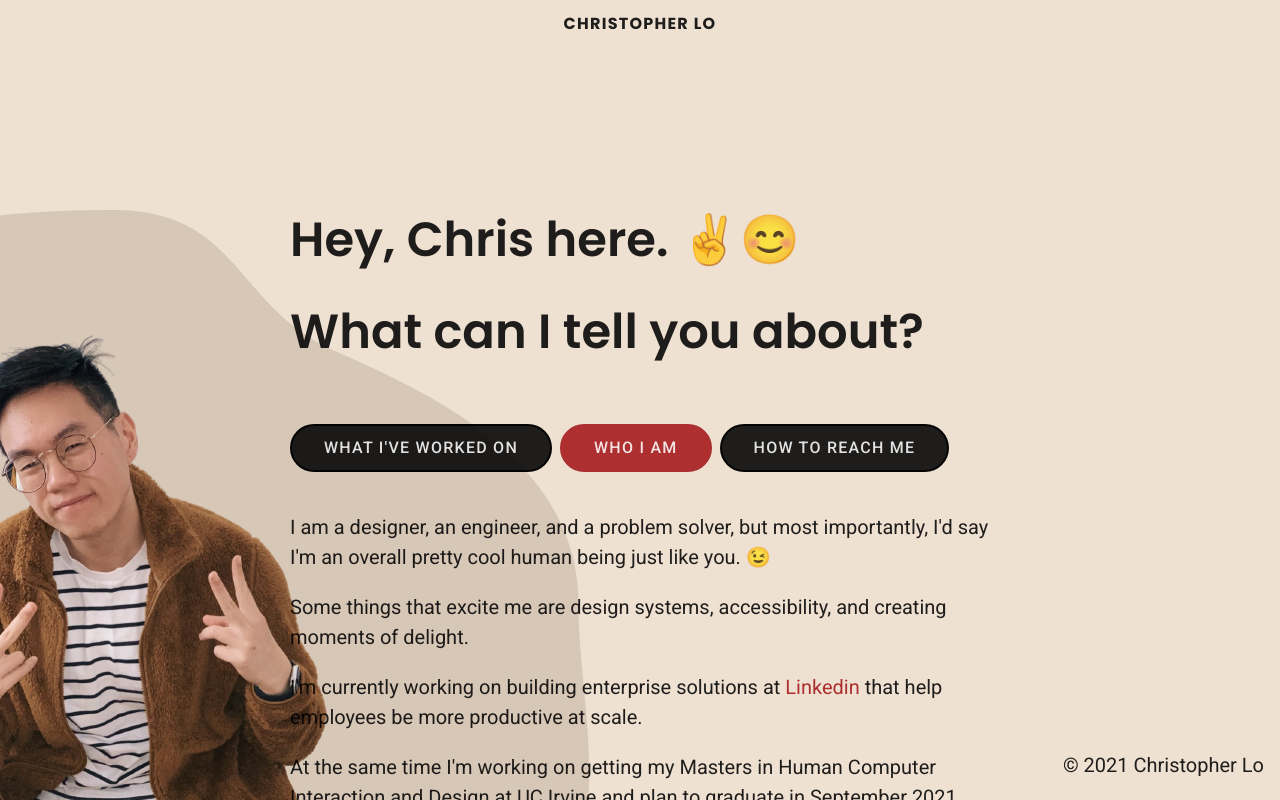
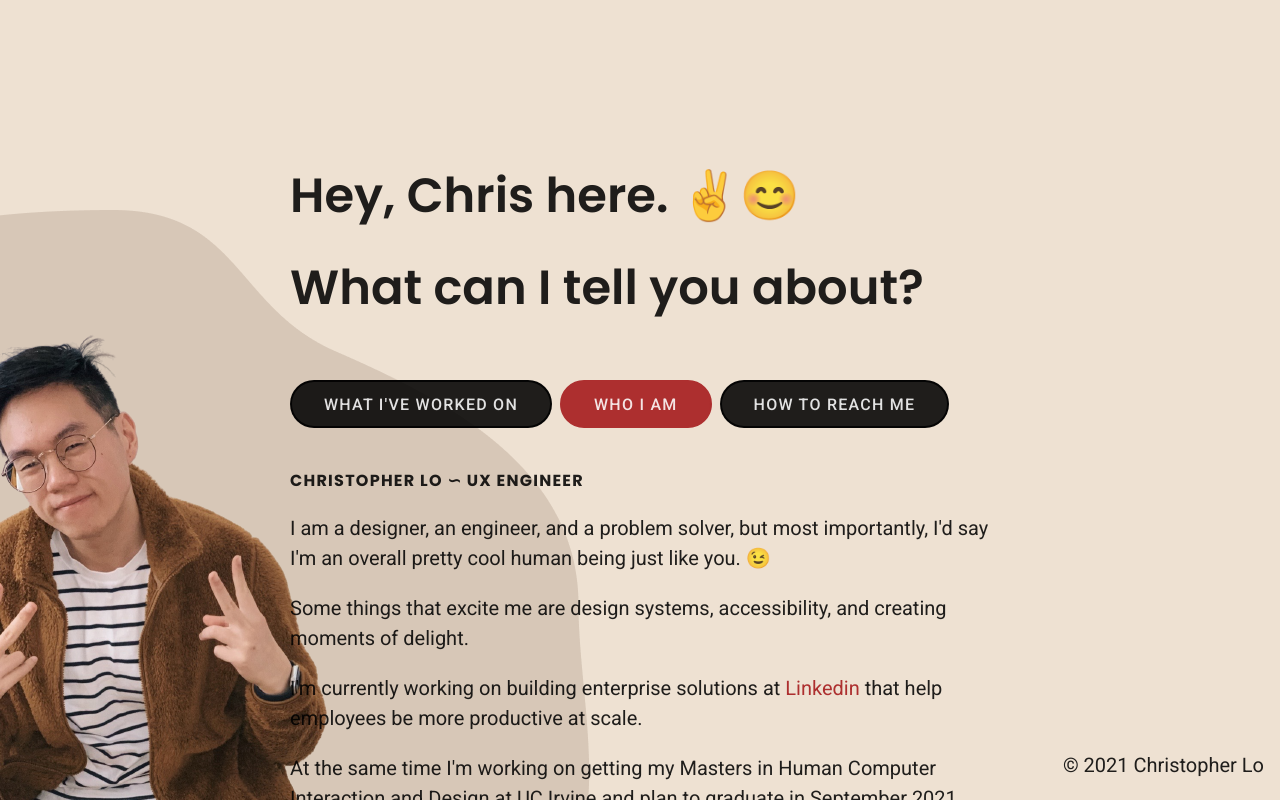
Before and after one commit to cleestofuh/portfolio2021, a React (Create React App) app: page / in a window 1280 px wide. Both pictures are taken after a click on the button "WHO I AM". Shown: the top 800 px of the page. Built offline with nearby package versions, Linux system fonts and the light colour scheme.

Commit message:
removed nav

```diff
--- a/src/App.js
+++ b/src/App.js
@@ -11,7 +11,6 @@ function App() {
 
   return (
     <div class="display-center">
-      <div className="nav"><h1 className="logo">CHRISTOPHER LO</h1></div>
       <div className="wrapper">
         <Header />
         <Tabs>
@@ -31,6 +30,7 @@ function App() {
           </div>
           <div label="Who I am">
             <div className="fade-in">
+              <h1 className="logo">CHRISTOPHER LO ∽ UX ENGINEER</h1>
               <p>I am a designer, an engineer, and a problem solver, but most importantly, I'd say I'm an overall pretty cool human being just like you. 😉</p>
               <p>Some things that excite me are design systems, accessibility, and creating moments of <span className="delight">delight</span>.</p>
               <p>I'm currently working on building enterprise solutions at <a href="https://linkedin.com/in/cleestofuh" target="_blank" rel="noreferrer">Linkedin</a> that help employees be more productive at scale.</p>
```
